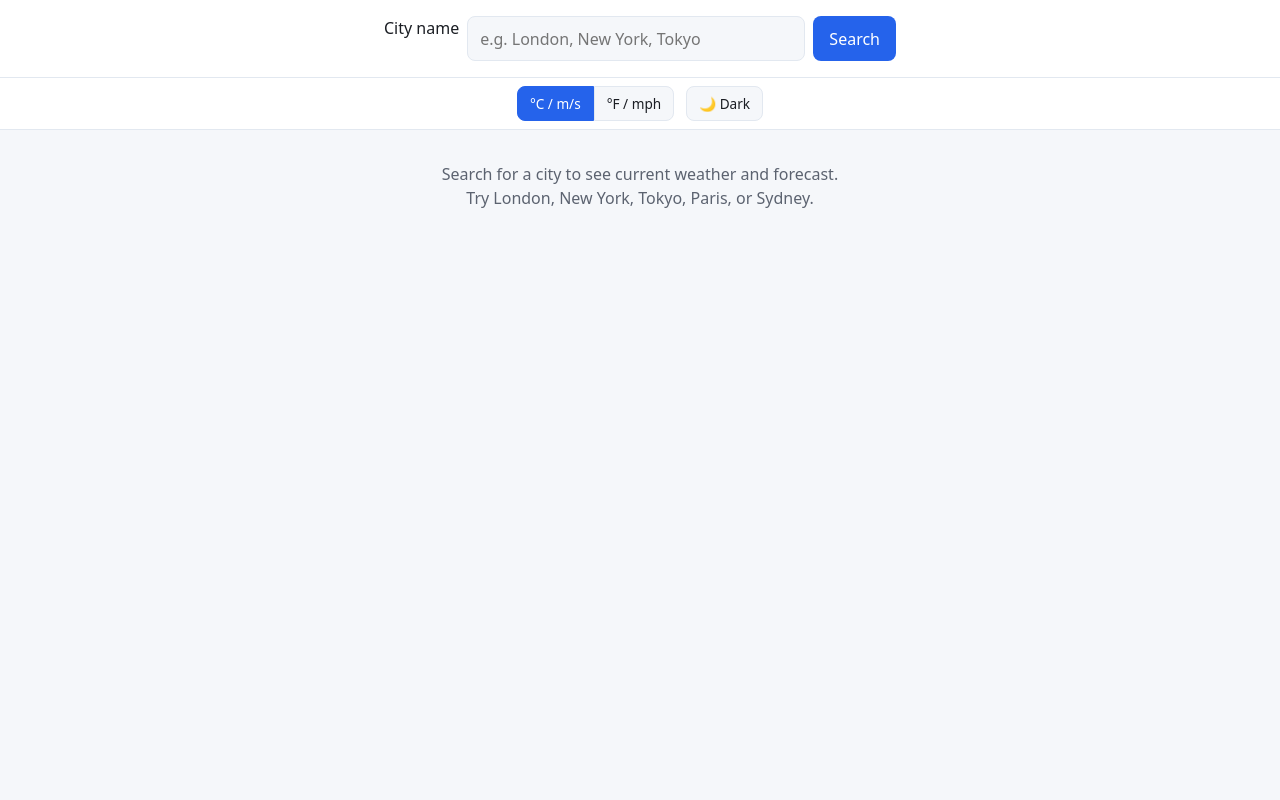
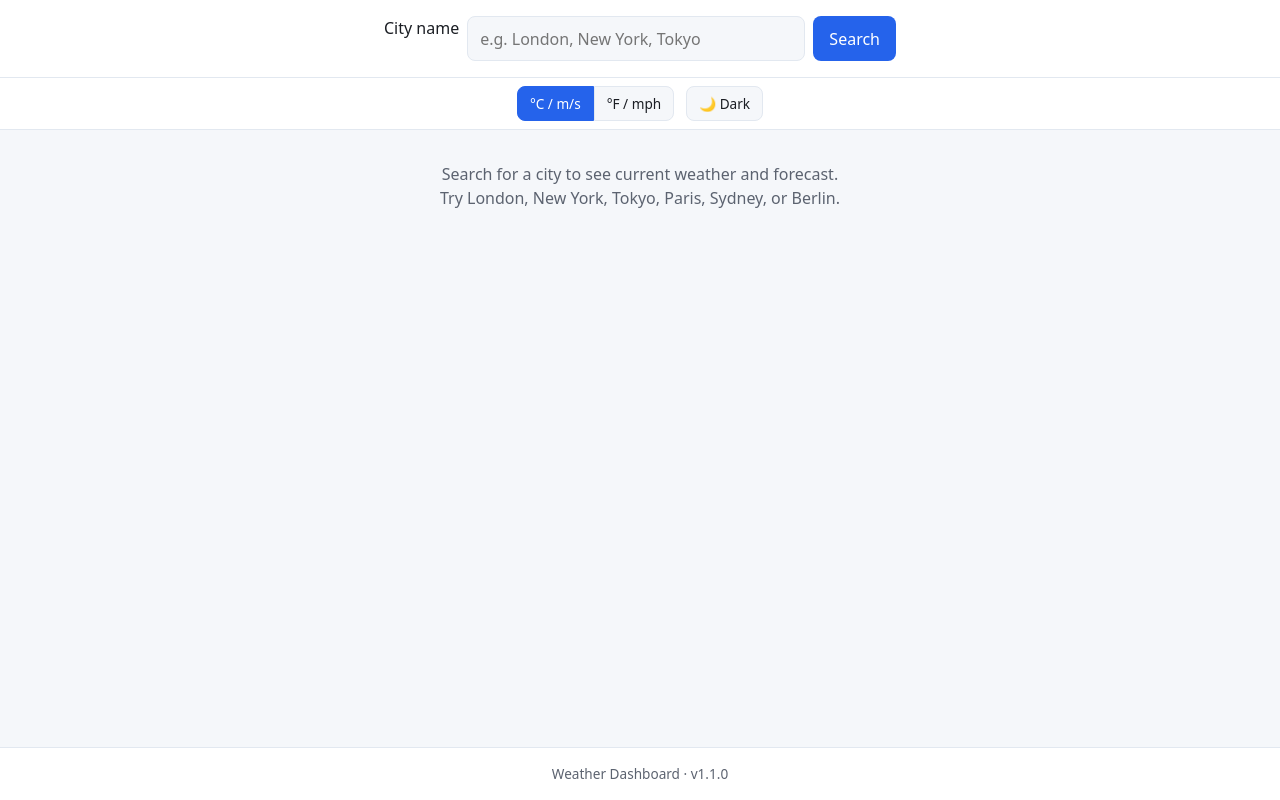
Before and after one commit to dionibrahimaj026-afk/weather-dashboard, a React (Vite) app: page / in a window 1280 px wide. Built offline with nearby package versions, Linux system fonts and the light colour scheme.

Commit message:
v1.1.0: add Berlin, footer, and changelog

```diff
--- a/package.json
+++ b/package.json
@@ -1,7 +1,7 @@
 {
   "name": "weather-dashboard",
   "private": true,
-  "version": "1.0.0",
+  "version": "1.1.0",
   "type": "module",
   "scripts": {
     "dev": "vite",
--- a/src/App.jsx
+++ b/src/App.jsx
@@ -35,7 +35,7 @@ export default function App() {
         setError(null)
       } else {
         setWeather(null)
-        setError('City not found. Try London, New York, Tokyo, Paris, or Sydney.')
+        setError('City not found. Try London, New York, Tokyo, Paris, Sydney, or Berlin.')
       }
     } finally {
       setLoading(false)
@@ -138,10 +138,14 @@ export default function App() {
         )}
         {!weather && !loading && !error && (
           <p className={styles.hint}>
-            Search for a city to see current weather and forecast. Try London, New York, Tokyo, Paris, or Sydney.
+            Search for a city to see current weather and forecast. Try London, New York, Tokyo, Paris, Sydney, or Berlin.
           </p>
         )}
       </main>
+
+      <footer className={styles.footer}>
+        Weather Dashboard · v1.1.0
+      </footer>
     </div>
   )
 }
--- a/src/App.module.css
+++ b/src/App.module.css
@@ -93,3 +93,12 @@
   max-width: 28rem;
   margin: 0 auto;
 }
+
+.footer {
+  text-align: center;
+  padding: 1rem;
+  font-size: 0.85rem;
+  color: var(--text-muted);
+  border-top: 1px solid var(--border);
+  background: var(--surface);
+}
--- a/src/data/mockWeather.js
+++ b/src/data/mockWeather.js
@@ -95,6 +95,24 @@ const MOCK_WEATHER = {
       { date: '2026-02-14', minTemp: 19, maxTemp: 24, description: 'Cloudy', icon: 'cloudy' },
     ],
   },
+  berlin: {
+    location: { name: 'Berlin', country: 'Germany' },
+    current: {
+      temp: 4,
+      feelsLike: 1,
+      description: 'Cloudy',
+      icon: 'cloudy',
+      humidity: 78,
+      windSpeed: 4.2,
+    },
+    forecast: [
+      { date: '2026-02-10', minTemp: 2, maxTemp: 6, description: 'Light rain', icon: 'rain' },
+      { date: '2026-02-11', minTemp: 1, maxTemp: 5, description: 'Partly cloudy', icon: 'partly-cloudy' },
+      { date: '2026-02-12', minTemp: 0, maxTemp: 4, description: 'Clear', icon: 'clear' },
+      { date: '2026-02-13', minTemp: -1, maxTemp: 3, description: 'Snow', icon: 'snow' },
+      { date: '2026-02-14', minTemp: 1, maxTemp: 5, description: 'Cloudy', icon: 'cloudy' },
+    ],
+  },
 }
 
 const NORMALIZED_KEYS = Object.keys(MOCK_WEATHER).reduce((acc, key) => {
```
Also changed, not shown: src/utils/useDebounce.js (deleted, +0 -18 lines), 2 other files (tests, documents, lock files or other folders).
